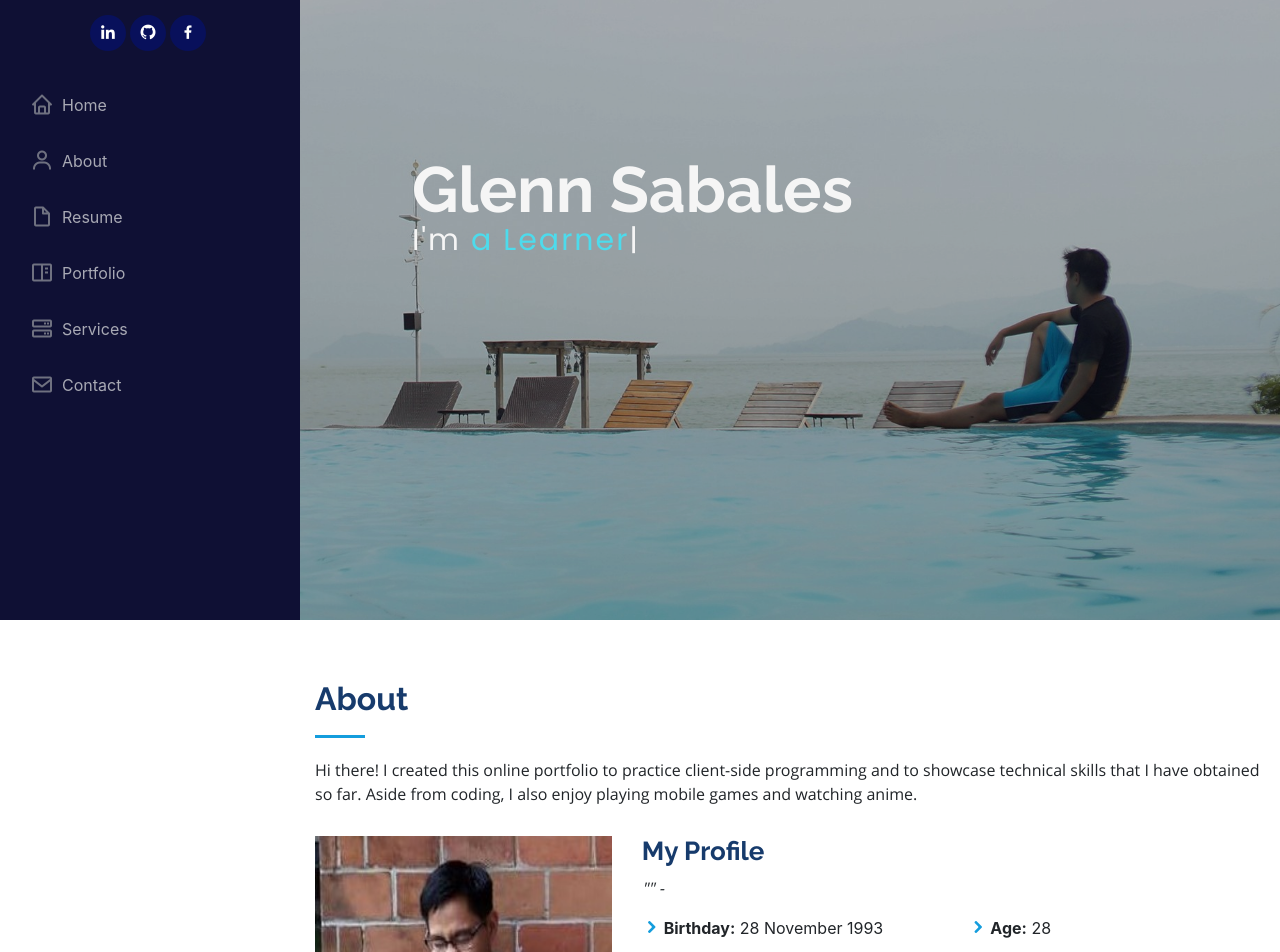
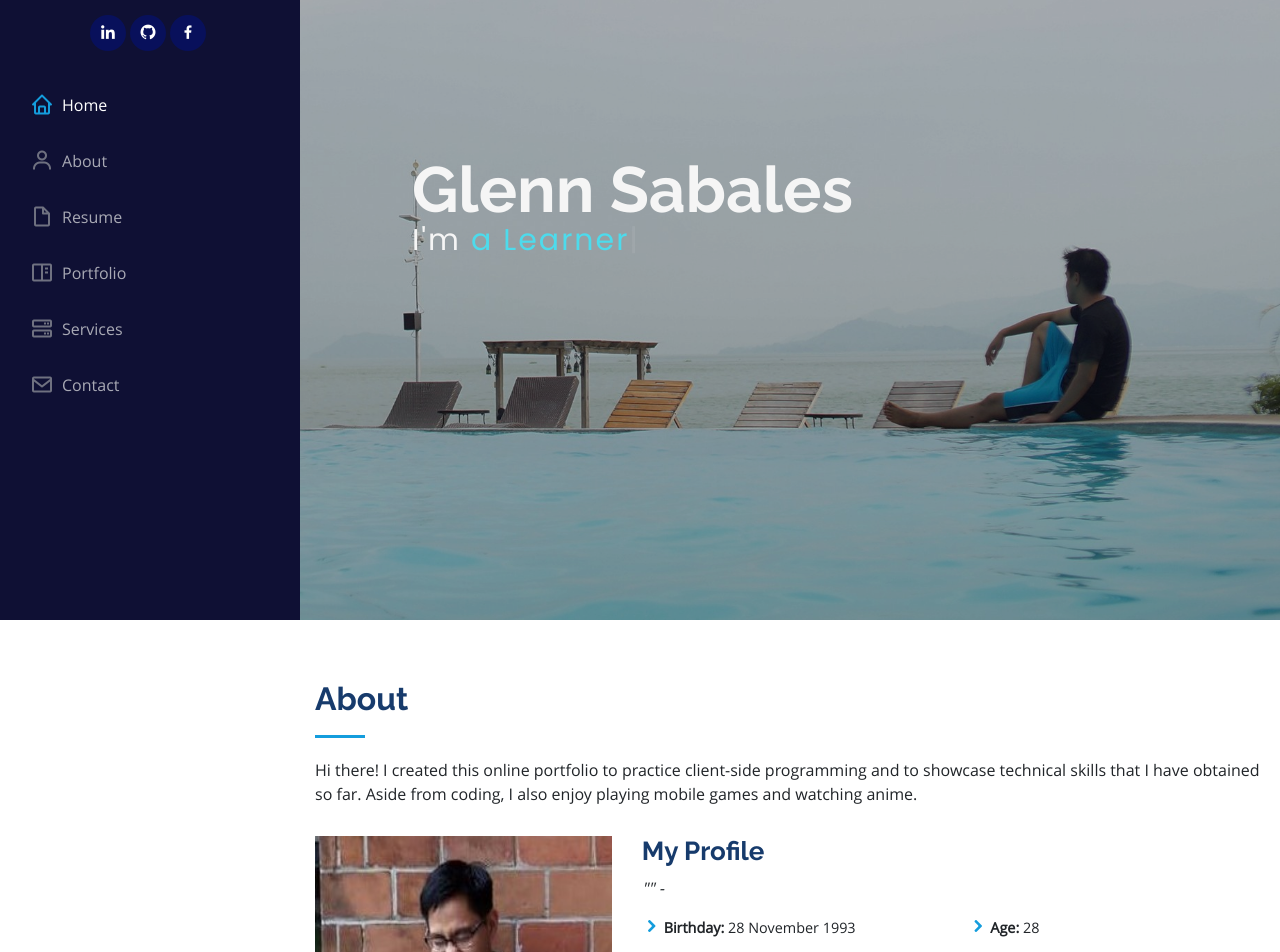
Before and after one commit to gsabales/portfolio, an Angular app: page / in a window 1280 px wide. Shown: the part 180-1132 px from the top of the page. Built offline with nearby package versions, Linux system fonts and the light colour scheme; no server answers.

Commit message:
Highlight menu items upon scroll

```diff
--- a/src/app/app.component.html
+++ b/src/app/app.component.html
@@ -27,12 +27,9 @@
 
         <!-- Menu -->
         <nav class="nav-menu menu-list">
-          <li (click)="option = 'home'" [ngClass]="isActive('home')"><a href="#home">
-            <i class="bx bx-home"></i> <span>Home</span></a></li>
-          <li (click)="option = 'about'" [ngClass]="isActive('about')"><a href="#about">
-            <i class="bx bx-user"></i> <span>About</span></a></li>
-          <li (click)="option = 'resume'" [ngClass]="isActive('resume')"><a href="#resume">
-            <i class="bx bx-file-blank"></i> <span>Resume</span></a></li>
+          <li [ngClass]="isActive('home')"><a href="#home"><i class="bx bx-home"></i> <span>Home</span></a></li>
+          <li [ngClass]="isActive('about')"><a href="#about"><i class="bx bx-user"></i> <span>About</span></a></li>
+          <li [ngClass]="isActive('resume')"><a href="#resume"><i class="bx bx-file-blank"></i> <span>Resume</span></a></li>
           <li><a href="#portfolio"><i class="bx bx-book-content"></i> Portfolio</a></li>
           <li><a href="#services"><i class="bx bx-server"></i> Services</a></li>
           <li><a href="#contact"><i class="bx bx-envelope"></i> Contact</a></li>
@@ -40,7 +37,7 @@
       </div>
 
       <!-- Background Image -->
-      <section id="home" class="bg-section flex-column justify-content-center align-items-center">
+      <section #home id="home" class="bg-section flex-column justify-content-center align-items-center">
         <div class="bg-container">
           <h1>Glenn Sabales</h1>
           <p>I'm <span id="typed"></span></p>
@@ -49,7 +46,7 @@
 
       <main id="main">
         <!-- About Section -->
-        <section id="about" class="about">
+        <section #about id="about" class="about">
           <div class="container">
             <div class="section-title">
               <h2>About</h2>
@@ -94,7 +91,7 @@
         </section>
 
         <!-- Skills Section -->
-        <section id="skills" class="skills section-bg">
+        <section #skills id="skills" class="skills section-bg">
           <div class="container">
             <section class="section-title pt-0">
               <h2>Skills</h2>
@@ -149,7 +146,7 @@
         </section>
 
         <!-- Resume Section -->
-        <section id="resume" class="resume">
+        <section #resume id="resume" class="resume">
           <div class="container">
             <section class="section-title pt-0">
               <h2>Resume</h2>
@@ -180,7 +177,7 @@
                   <h4>Bachelor of Science in Computer Science</h4>
                   <h5>2010 - 2014</h5>
                   <p><em>Polytechnic University of the Philippines</em></p>
-                  <p>
+                  <p style="font-size: 0.9em">
                     Our thesis entitled Asynchronous Online Security System using Occupancy Detection was chosen to be published and presented in a
                     research conference in Hanoi, Vietnam. I was assigned as the QA and technical writer of the team.
                   </p>
--- a/src/app/app.component.scss
+++ b/src/app/app.component.scss
@@ -193,6 +193,13 @@
   }
 }
 
+#main p, li {
+  font-family: "Open Sans", sans-serif;
+}
+
+#main li {
+  font-size: 0.9em;
+}
 /* End of Main Section*/
 
 /* About Section */
@@ -202,8 +209,4 @@
   height: 100%;
 }
 
-#main p {
-  font-family: "Open Sans", sans-serif;
-}
-
 /* End of About Section*/
--- a/src/app/app.component.ts
+++ b/src/app/app.component.ts
@@ -1,22 +1,42 @@
-import {Component, ElementRef, OnInit, ViewChild} from '@angular/core';
+import {AfterViewInit, Component, ElementRef, HostListener, Inject, OnInit, ViewChild} from '@angular/core';
 import Typed from 'typed.js';
 import {GeneralService} from './services/general.service';
 import {Quote} from './models/Quote';
+import {Scroll} from '@angular/router';
+import {DOCUMENT} from '@angular/common';
 
 @Component({
   selector: 'app-root',
   templateUrl: './app.component.html',
   styleUrls: ['./app.component.scss']
 })
-export class AppComponent implements OnInit{
+export class AppComponent implements OnInit, AfterViewInit{
   toggle: boolean;
   quotes: Quote[];
   quote: string;
   author: string;
   option: string;
   @ViewChild('sideMenu') sideMenuRef: ElementRef;
+  @ViewChild('home') homeSectionRef: ElementRef;
+  @ViewChild('about') aboutSectionRef: ElementRef;
+  @ViewChild('skills') skillsSectionRef: ElementRef;
+  @ViewChild('resume') resumeSectionRef: ElementRef;
 
-  constructor(private generalService: GeneralService) { }
+  currentActive = 'home';
+  homeOffset: number = null;
+  aboutOffset: number = null;
+  skillsOffset: number = null;
+  resumeOffset: number = null;
+
+  constructor(private generalService: GeneralService,
+              @Inject(DOCUMENT) private document: any) { }
+
+  ngAfterViewInit(): void {
+    this.homeOffset = this.homeSectionRef.nativeElement.offsetTop;
+    this.aboutOffset = this.aboutSectionRef.nativeElement.offsetTop;
+    this.skillsOffset = this.skillsSectionRef.nativeElement.offsetTop;
+    this.resumeOffset = this.resumeSectionRef.nativeElement.offsetTop;
+  }
 
   ngOnInit(): void {
     this.toggle = false;
@@ -52,6 +72,21 @@ export class AppComponent implements OnInit{
   }
 
   isActive(option: string): string {
-    return (this.option === option) ? 'active' : '';
+    return (this.currentActive === option) ? 'active' : '';
+  }
+
+  @HostListener('window:scroll', ['$event'])
+  onScroll(): void {
+    if (this.isWithinRange(window.pageYOffset, this.homeOffset, this.aboutOffset)) {
+      this.currentActive = 'home';
+    } else if (this.isWithinRange(window.pageYOffset, this.aboutOffset, this.resumeOffset)) {
+      this.currentActive = 'about';
+    } else if (window.pageYOffset >= this.resumeOffset) {
+      this.currentActive = 'resume';
+    }
+  }
+
+  isWithinRange(value: number, minValue: number, maxValue: number): boolean {
+    return value >= minValue && value <= maxValue;
   }
 }
```
Also changed, not shown: src/app/utils/Constants.ts (added).
